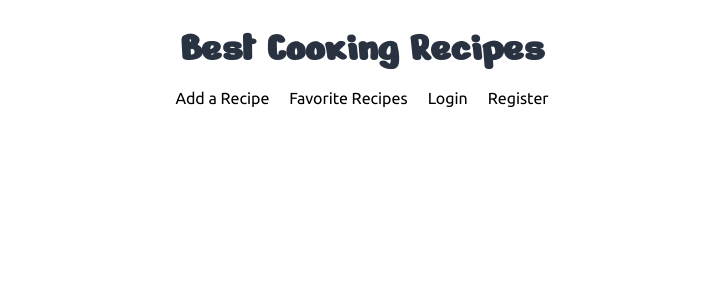
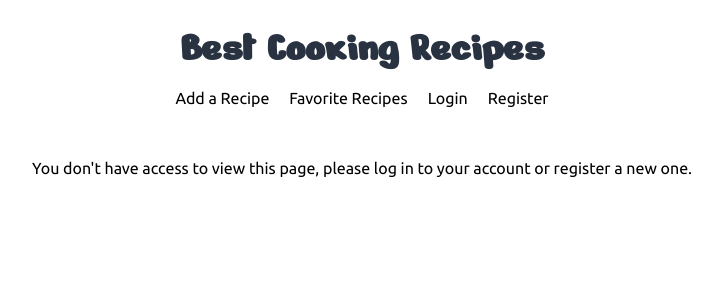
Before and after one commit to Vikariusu/e28, a Vue app in the folder p3/: page /noaccess in a window 1280 px wide. Shown: the top 300 px of the page, without its empty margins (278-1000 px from the left). Built offline with nearby package versions, Linux system fonts and the light colour scheme; no server answers.

Commit message:
Add protected routes

```diff
--- /dev/null
+++ b/p3/src/components/pages/AccessDenied.vue
@@ -0,0 +1,15 @@
+<template>
+  <div>
+    <p>
+      You don't have access to view this page, please log in to your account or
+      register a new one.
+    </p>
+  </div>
+</template>
+
+<script></script>
+<style scoped>
+p {
+  text-align: center;
+}
+</style>
--- a/p3/src/main.js
+++ b/p3/src/main.js
@@ -1,33 +1,58 @@
-import Vue from 'vue';
-import App from './App.vue';
-import VueRouter from 'vue-router';
+import Vue from "vue";
+import App from "./App.vue";
+import VueRouter from "vue-router";
 
-import HomePage from '@/components/pages/HomePage.vue';
-import RecipeDetail from '@/components/pages/RecipeDetail.vue';
-import AddRecipe from '@/components/pages/AddRecipe.vue';
-import FavoriteList from '@/components/pages/FavoriteList.vue';
-import LoginPage from '@/components/pages/LoginPage.vue';
-import RegisterPage from '@/components/pages/RegisterPage.vue';
+import HomePage from "@/components/pages/HomePage.vue";
+import RecipeDetail from "@/components/pages/RecipeDetail.vue";
+import AddRecipe from "@/components/pages/AddRecipe.vue";
+import FavoriteList from "@/components/pages/FavoriteList.vue";
+import LoginPage from "@/components/pages/LoginPage.vue";
+import RegisterPage from "@/components/pages/RegisterPage.vue";
+import AccessDenied from "@/components/pages/AccessDenied.vue";
 
-import { FontAwesomeIcon } from '@fortawesome/vue-fontawesome';
-import store from '@/common/store';
+import { FontAwesomeIcon } from "@fortawesome/vue-fontawesome";
+import store from "@/common/store";
 
-import '@fortawesome/fontawesome-free/css/all.css';
-import '@fortawesome/fontawesome-free/js/all.js';
+import "@fortawesome/fontawesome-free/css/all.css";
+import "@fortawesome/fontawesome-free/js/all.js";
 
 Vue.use(VueRouter);
-Vue.component('font-awesome-icon', FontAwesomeIcon);
+Vue.component("font-awesome-icon", FontAwesomeIcon);
 
 const router = new VueRouter({
   routes: [
-    { path: '/', component: HomePage },
-    { path: '/add', component: AddRecipe },
-    { path: '/recipes/:id', component: RecipeDetail, props: true },
-    { path: '/favorite', component: FavoriteList },
-    { path: '/login', component: LoginPage },
-    { path: '/register', component: RegisterPage },
+    { path: "/", component: HomePage },
+    { path: "/add", component: AddRecipe },
+    { path: "/recipes/:id", component: RecipeDetail, props: true },
+    {
+      path: "/favorite",
+      component: FavoriteList,
+      meta: {
+        requiresAuth: true,
+      },
+    },
+    { path: "/login", component: LoginPage },
+    { path: "/register", component: RegisterPage },
+    {
+      path: "/noaccess",
+      component: AccessDenied,
+    },
   ],
-  mode: 'history',
+  mode: "history",
+});
+
+// Ref: https://router.vuejs.org/guide/advanced/navigation-guards.html
+router.beforeEach(async (to, from, next) => {
+  // Ref: https://router.vuejs.org/guide/advanced/meta.html#route-meta-fields
+  const requiresAuth = to.matched.some((record) => record.meta.requiresAuth);
+
+  if (requiresAuth && !store.state.user) {
+    // Protected route - display no access page
+    next("/noaccess");
+  } else {
+    // Display the page if the user has access to it
+    next();
+  }
 });
 
 new Vue({
```
Also changed, not shown: 12 other files (tests, documents, lock files or other folders).
